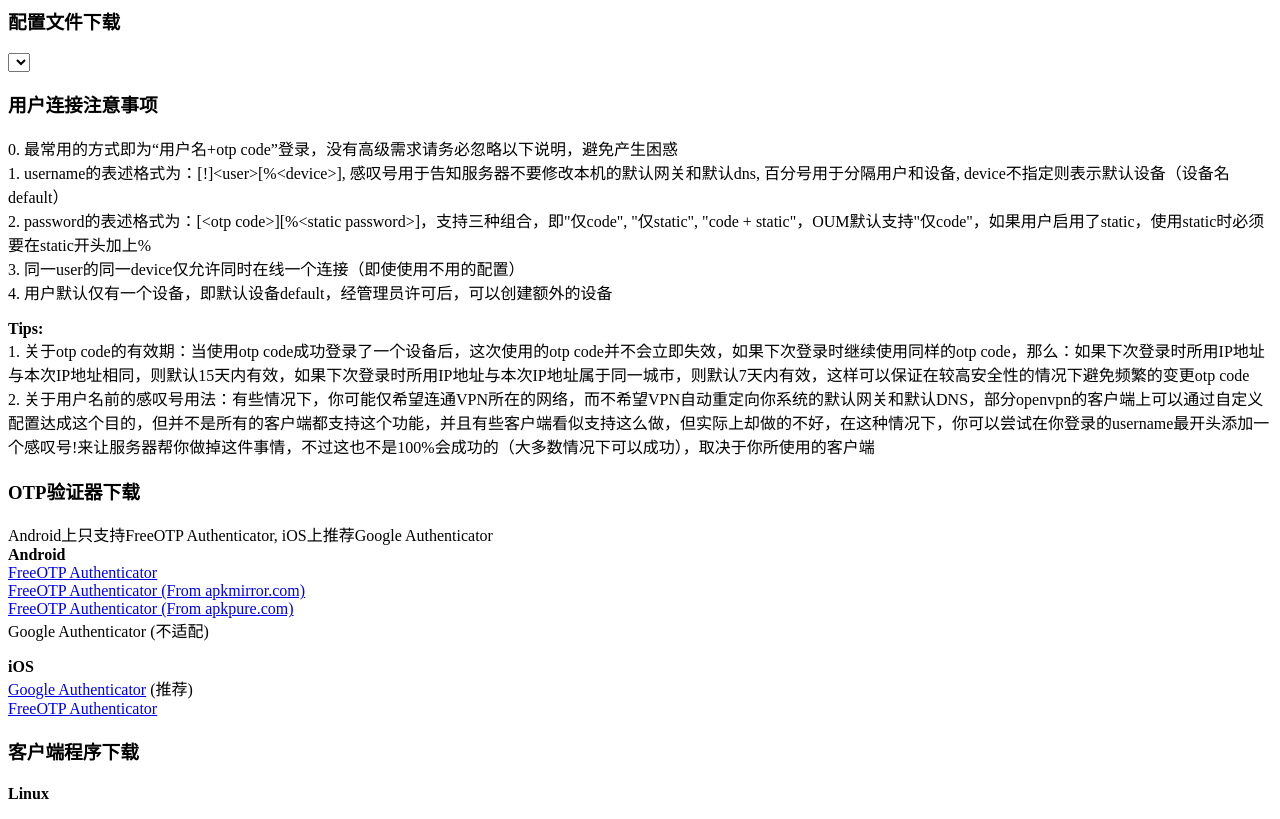
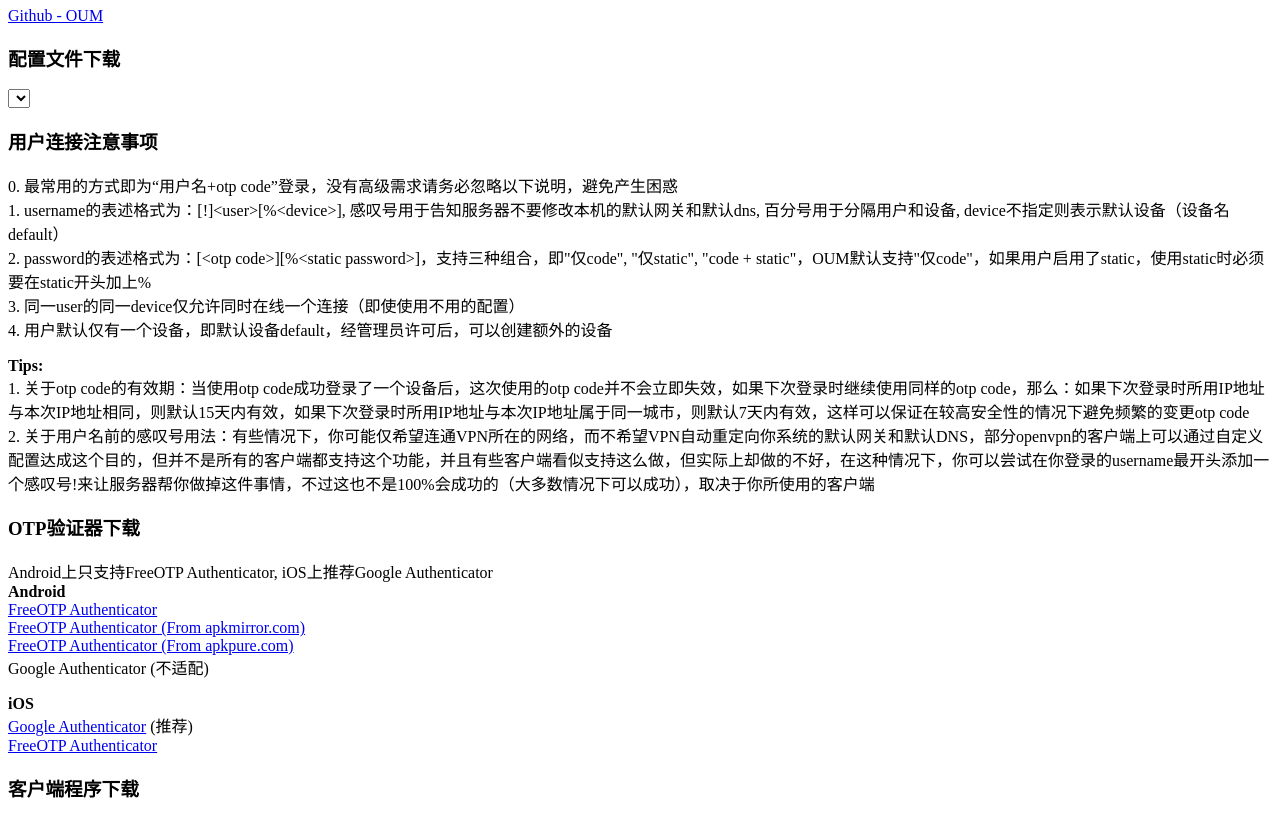
Before and after one commit to CJey/oum, a plain HTML site: page static/index.html in a window 1280 px wide. Shown: the part 73-892 px from the top of the page. Drawn offline with Linux system fonts and the light colour scheme; no server answers.

Commit message:
doc: add github link

```diff
--- a/static/index.html
+++ b/static/index.html
@@ -5,6 +5,9 @@
 </head>
 <body>
 <h1>Welcome to OUM(OpenVPN User Management)!</h1>
+    <div>
+        <a href="https://github.com/CJey/oum">Github - OUM</a>
+    </div>
     <div>
         <h3>配置文件下载</h3>
         <select id="select" onChange='refresh_links()'>
```
